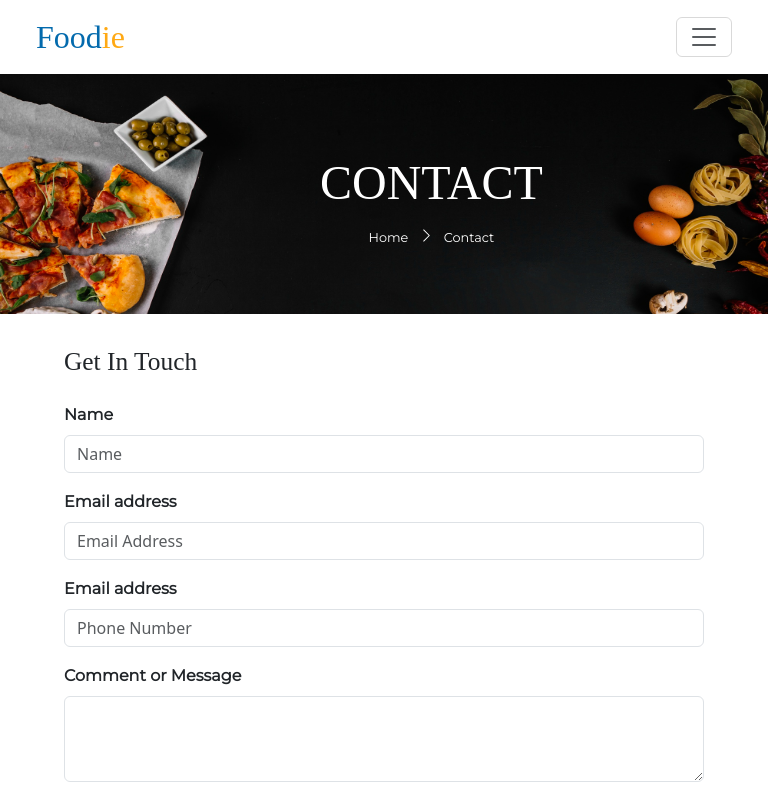
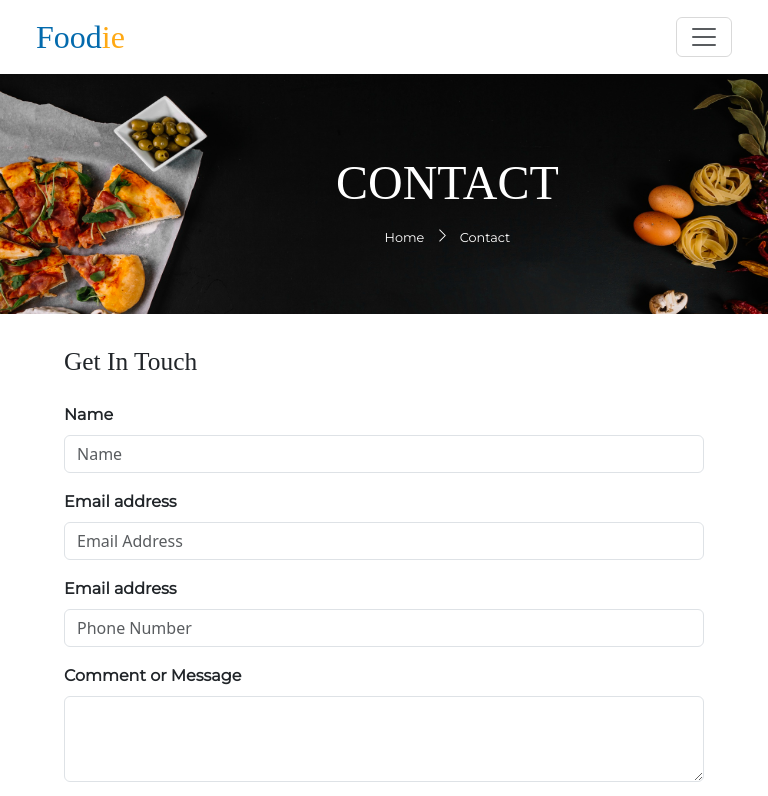
Before and after one commit to kevwegloria/Foodie-Web, a React (Create React App) app: page /contact in a window 768 px wide. Shown: the top 796 px of the page. Built offline with nearby package versions, Linux system fonts and the light colour scheme; a web font is replaced by a local one.

Commit message:
Add files via upload

```diff
--- a/src/styles.css
+++ b/src/styles.css
@@ -1176,7 +1176,7 @@ align-items: center;
 @media (min-width: 768px) and (max-width: 1023px) {
   .caption {
     top: 5em;
-    left: 6em;
+    left: 7em;
     }
 
     .gif {
@@ -1253,7 +1253,7 @@ align-items: center;
     }
 
     .sec3a {
-      top: 149em;
+      top: 151em;
       bottom: auto;
       }
 
@@ -1341,7 +1341,7 @@ align-items: center;
 
   .chevroncontainer {
     top: 5em;
-    left: 20em;
+    left: 21em;
   }
 
   .item-grid {
```
